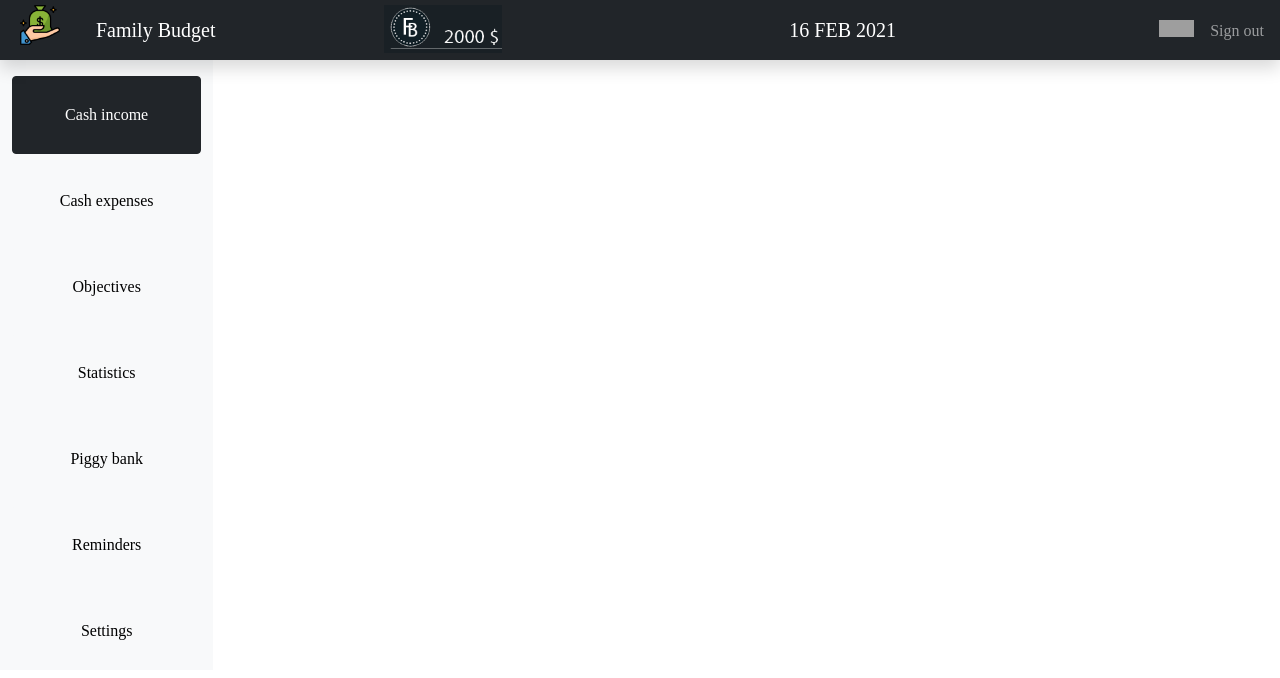
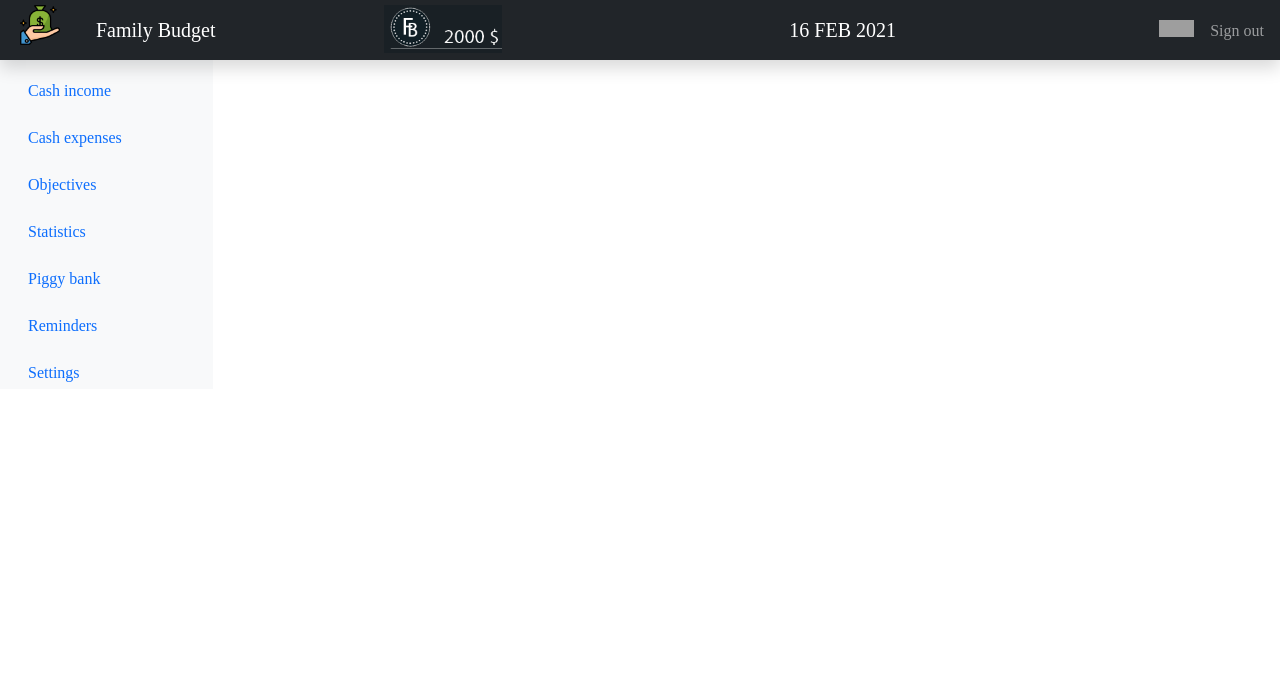
Before and after one commit to RafoelAz/FamilyBudget, a React (Create React App) app in the folder ui/: page /dashboard in a window 1280 px wide. Shown: the top 678 px of the page. Built offline with nearby package versions, Linux system fonts and the light colour scheme; grey boxes are pictures that could not be loaded; the HTML template or start-up script is replaced by a standard one.

Commit message:
changes nav.jsx

```diff
--- a/ui/src/components/nav.jsx
+++ b/ui/src/components/nav.jsx
@@ -2,41 +2,57 @@ import './nav.css';
 
 function Nav() {
   return (
-    <div class="container-fluid">
-      <div class="row">
     <nav
       id="sidebarMenu"
-          class="col-md-3 col-lg-2 d-md-block bg-light sidebar collapse">
-          <div class="position-sticky pt-3">
-            <ul class="nav flex-column">
-              <div class="d-grid gap-2">
-                <button class="btn btn-dark" type="button">
+      className="col-md-3 col-lg-2 d-md-block bg-light sidebar collapse menu">
+      <div className="position-sticky menu__position">
+        <ul className="nav flex-column menu__nav">
+          <li className="nav-item">
+            <a className="nav-link active" aria-current="page" href="#/">
+              <span data-feather="home" />
               Cash income
-                </button>
-                <button class="btn btn-light" type="button">
+            </a>
+          </li>
+          <li className="nav-item">
+            <a className="nav-link" href="#/">
+              <span data-feather="file" />
               Cash expenses
-                </button>
-                <button class="btn btn-light" type="button">
+            </a>
+          </li>
+          <li className="nav-item">
+            <a className="nav-link" href="#/">
+              <span data-feather="shopping-cart" />
               Objectives
-                </button>
-                <button class="btn btn-light" type="button">
+            </a>
+          </li>
+          <li className="nav-item">
+            <a className="nav-link" href="#/">
+              <span data-feather="users" />
               Statistics
-                </button>
-                <button class="btn btn-light" type="button">
+            </a>
+          </li>
+          <li className="nav-item">
+            <a className="nav-link" href="#/">
+              <span data-feather="bar-chart-2" />
               Piggy bank
-                </button>
-                <button class="btn btn-light" type="button">
+            </a>
+          </li>
+          <li className="nav-item">
+            <a className="nav-link" href="#/">
+              <span data-feather="layers" />
               Reminders
-                </button>
-                <button class="btn btn-light" type="button">
+            </a>
+          </li>
+          <li className="nav-item">
+            <a className="nav-link" href="#/">
+              <span data-feather="layers" />
               Settings
-                </button>
-              </div>
+            </a>
+          </li>
         </ul>
       </div>
     </nav>
-      </div>
-    </div>
   );
 }
+
 export { Nav };
```
Lines whose indentation alone changed are shown as unchanged.
